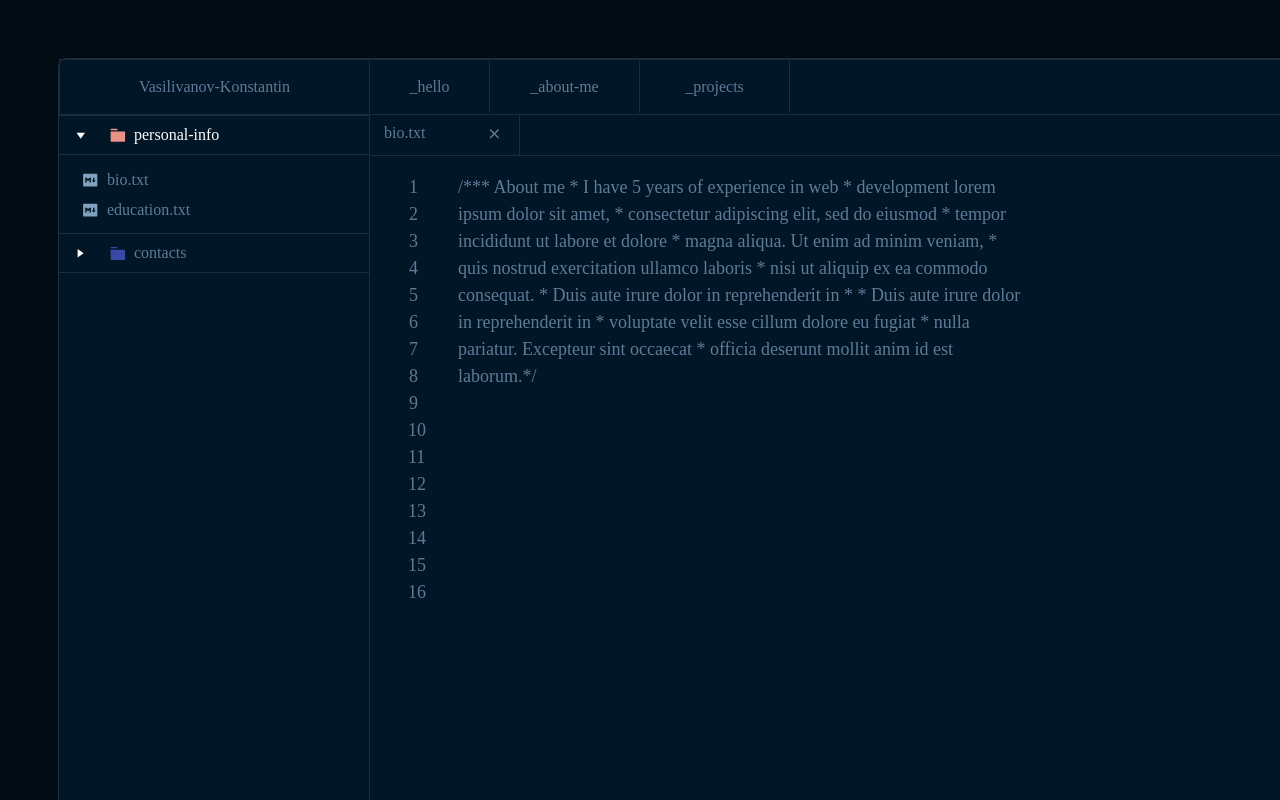
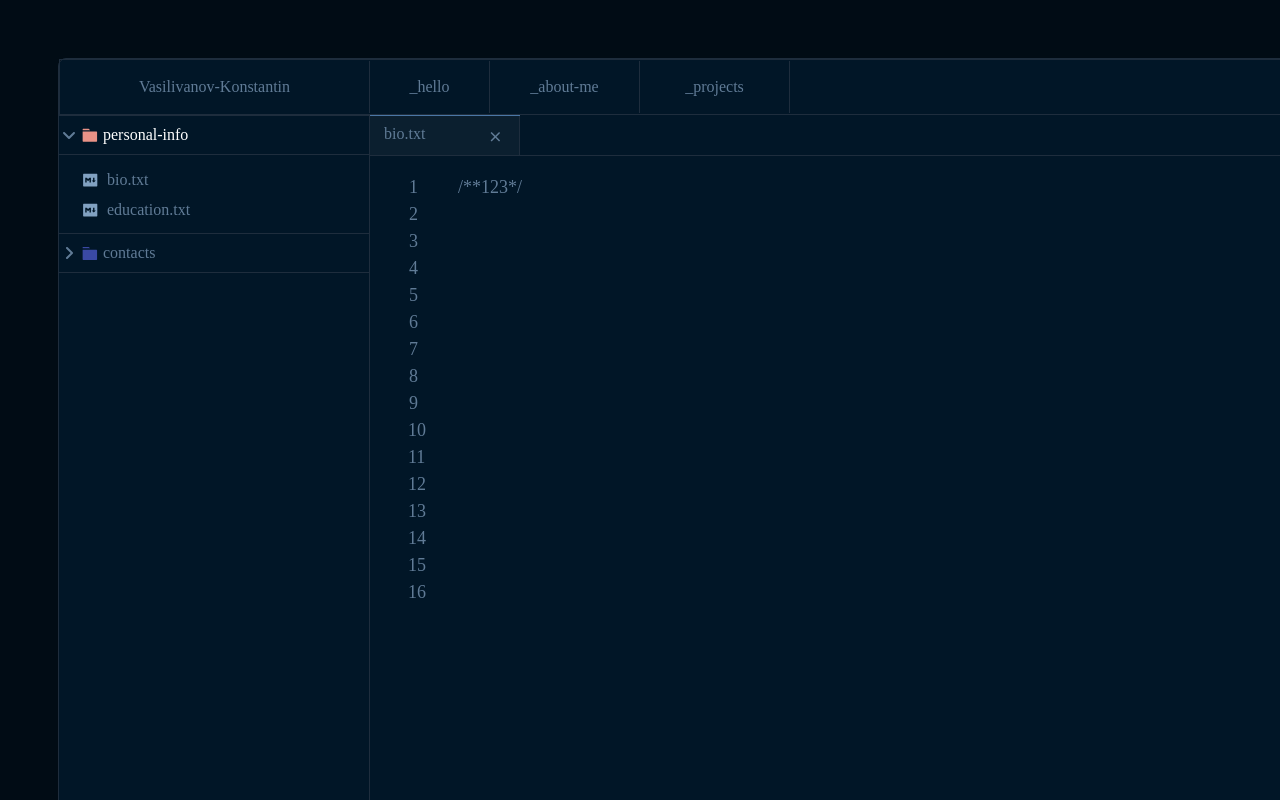
Before and after one commit to iVaccemoq/portfolioMain, a React (Create React App) app: page /about in a window 1280 px wide. Shown: the top 800 px of the page. Built offline with nearby package versions, Linux system fonts and the light colour scheme.

Commit message:
window opening functionality and window synchronization

```diff
--- a/src/components/SecondRouteWrapper/SecondRouteWrapper.js
+++ b/src/components/SecondRouteWrapper/SecondRouteWrapper.js
@@ -17,6 +17,7 @@ const SecondRouteWrapper = () => {
     const [toggleClass, setToggleClass] = useState(['personal-info_active', '','']);
     const [toggleChildClass, setToggleChildClass] = useState(['bio_active','']);
     const [windowName, setWindowName] = useState(['bio.txt','']);
+    const [mainScreen, setMainScreen] = useState('bio');
 
     const onActive = (e) => {
 
@@ -30,7 +31,7 @@ const SecondRouteWrapper = () => {
 
     const onWindow = (e) => {
         if (e.target.getAttribute('data-folders') !== null) {
-             setWindowName(toggleChildName(e, 'data-folders'))
+             setWindowName(toggleName(e, 'data-folders'))
          }
      }
 
@@ -82,22 +83,26 @@ const SecondRouteWrapper = () => {
 
     }
 
-    const toggleChildName = (e, dataAttr) => {
+    const toggleName = (e, dataAttr) => {
+
+        setMainScreen(e.target.getAttribute(dataAttr));
 
         const copyArr = windowName.slice(0);
         let childNames = [];
-        let counter = 0;
 
         childNames = windowName.map((item,i) => {
 
-            copyArr.forEach(item => {
-                if (item === `${e.target.getAttribute(dataAttr)}.txt`) {
+            let counter = 0;
+
+            copyArr.forEach(attr => {
+                if (attr === `${e.target.getAttribute(dataAttr)}.txt`) {
                     counter++
                 }
             })
 
             if (item === '' && counter === 0) {
-                copyArr[i] = e.target.getAttribute(dataAttr);
+                copyArr[i] = `${e.target.getAttribute(dataAttr)}.txt`;
+                setMainScreen(e.target.getAttribute(dataAttr));
                 return `${e.target.getAttribute(dataAttr)}.txt`
             } else {
                 copyArr[i] = item;
@@ -106,6 +111,40 @@ const SecondRouteWrapper = () => {
         })
         return childNames
 
+    }
+
+    console.log(windowName)
+
+    const toggleMainScreen = (dataAttr) => {
+        setMainScreen(dataAttr)
+    }
+
+    const onClose = (e) => {
+        let arr = [];
+        for (let key in windowName) {
+            if (e.target.getAttribute('data-close') === windowName[key]) {
+                arr[key] = ''
+            } else {
+                arr[key] = windowName[key]
+            }
+
+
+        }
+
+        let counter = 0;
+        arr.forEach((item,i) => {
+            if (item !== '') {
+                setMainScreen(item.slice(0,-4))
+            } else {
+                counter++
+            }
+        })
+
+        if (counter === 2) {
+            setMainScreen('')
+        }
+
+        setWindowName(arr)
     }
 
     return (
@@ -117,8 +156,8 @@ const SecondRouteWrapper = () => {
                 <AsidePanelEntrailsContacts dataAttr='contacts' toggleClass={toggleClass}/>
             </Gpspanel>
             <MainScreen>
-                <Window windowName={windowName}/>
-                <MainScreenEntralis/>
+                <Window windowName={windowName} toggleMainScreen={toggleMainScreen} onClose={onClose} mainScreen={mainScreen}/>
+                <MainScreenEntralis frame={mainScreen}/>
                 <Scroll/>
             </MainScreen>
         </main>
--- a/src/components/asideEntrails/AsideEntrails.js
+++ b/src/components/asideEntrails/AsideEntrails.js
@@ -1,4 +1,6 @@
 import bigArrow from '../../resourses/weightArrow.svg';
+
+import arrow from '../../resourses/angle-right-solid.svg'
 
 const AsideEntrails = (props) => {
 
@@ -16,8 +18,8 @@ const AsideEntrails = (props) => {
 
     return (
         <div data-folder={props.dataAttr} className={clazz} >
-            <img className={imgClazz} src={bigArrow} alt="arrow" />
-            <img className='aside-panel__big-arrow aside-panel__big-arrow_active' src={props.img} alt="arrow" />
+            <img className={imgClazz} src={arrow} alt="arrow" />
+            <img src={props.img} className='aside-panel__folder' alt="folder" />
             {props.name}
         </div>
     )
--- a/src/components/gps-panel/gps-panel.scss
+++ b/src/components/gps-panel/gps-panel.scss
@@ -21,11 +21,15 @@
         }
     }
     &__big-arrow{
-        margin-left: 17px;
+        margin-left: 5px;
         margin-right: 8px;
-        transform: rotate(-90deg);
+        height: 20px;
+        width: 10px;
         &_active {
-            transform: rotate(0deg);
+            transform: rotate(90deg);
         }
     }
+    &__folder{
+        margin-right: 5px;
+    }
 }
--- a/src/components/mainScreenEntralis/MainScreenEntralis.js
+++ b/src/components/mainScreenEntralis/MainScreenEntralis.js
@@ -1,6 +1,20 @@
+import { useState, useEffect } from "react";
 
 
-const MainScreenEntralis = () => {
+const MainScreenEntralis = (props) => {
+
+    const [mainframe, setMainFrame] = useState('')
+
+    useEffect(() => {
+        if (props.frame === 'bio') {
+            setMainFrame('123');
+        } else if (props.frame === 'education') {
+            setMainFrame('321');
+        } else {
+            setMainFrame('555')
+        }
+    }, [props.frame]);
+
     return (
         <div className="main-screen__wrapper">
             <div className="main-screen__number">
@@ -8,20 +22,7 @@ const MainScreenEntralis = () => {
             </div>
             <p className="main-screen__text">
                 <span className="main-screen__text main-screen__text_dat">/**</span>
-                * About me
-                * I have 5 years of еxperience in web
-                * development lorem ipsum dolor sit amet,
-                * consectetur adipiscing elit, sed do eiusmod
-                * tempor incididunt ut labore et dolore
-                * magna aliqua. Ut enim ad minim veniam,
-                * quis nostrud exercitation ullamco laboris
-                * nisi ut aliquip ex ea commodo consequat.
-                * Duis aute irure dolor in reprehenderit in
-                *
-                * Duis aute irure dolor in reprehenderit in
-                * voluptate velit esse cillum dolore eu fugiat
-                * nulla pariatur. Excepteur sint occaecat
-                * officia deserunt mollit anim id est laborum.
+                {mainframe}
                 <span className="main-screen__text main-screen__text_dat">*/</span>
             </p>
         </div>
--- a/src/components/thirdRouteWrapper/ThirdRouteWrapper.js
+++ b/src/components/thirdRouteWrapper/ThirdRouteWrapper.js
@@ -4,16 +4,156 @@ import Window from "../window/Window"
 import Scroll from "../scroll/Scroll"
 import AsideEntrails from "../asideEntrails/AsideEntrails"
 import MainFrameThirdPage from "../mainFrameThirdPage/MainFrameThirdPage"
+import AsidePanelEntrails from "../asidePanelEntrails/AsidePanelEntrails"
+
+import blueIco from '../../resourses/blueFolder.svg'
+
+import { useState } from "react";
 
 const ThirdRouteWrapper = () => {
+
+    const [toggleClass, setToggleClass] = useState(['personal-info_active', '','']);
+    const [toggleChildClass, setToggleChildClass] = useState(['bio_active','']);
+    const [windowName, setWindowName] = useState(['bio.txt','']);
+    const [mainScreen, setMainScreen] = useState('bio');
+
+    const onActive = (e) => {
+
+        if (e.target.getAttribute('data-folder') !== null) {
+            setToggleClass(toggleClazz(toggleClass,e,'data-folder'))
+        } else if (e.target.getAttribute('data-folders') !== null)  {
+            setToggleChildClass(toggleClazz(toggleChildClass,e,'data-folders'))
+        }
+
+    }
+
+    const onWindow = (e) => {
+        if (e.target.getAttribute('data-folders') !== null) {
+             setWindowName(toggleName(e, 'data-folders'))
+         }
+     }
+
+    const toggleClazz = (whtToggle, e, whtDataAttr) => {
+
+        const copyArr = whtToggle.slice(0);
+        let clazz = [];
+
+        let counter = 0;
+
+        copyArr.forEach((item,i) => {
+            if (item === `${e.target.getAttribute(whtDataAttr)}_active`) {
+                counter ++
+            }
+        })
+
+        if (counter > 0) {
+            clazz = whtToggle.map((item, i) => {
+
+                if (item === `${e.target.getAttribute(whtDataAttr)}_active`) {
+                    return ''
+                } else {
+                    return item
+                }
+            })
+        } else {
+            clazz = whtToggle.map((item, i) => {
+
+                copyArr[i] = item;
+
+                let counter = 0;
+
+                copyArr.forEach((item,i) => {
+                    if (item === `${e.target.getAttribute(whtDataAttr)}_active`) {
+                        counter ++
+                    }
+                })
+
+                if (item === '' && counter === 0) {
+                    copyArr[i] = `${e.target.getAttribute(whtDataAttr)}_active`;
+                    return `${e.target.getAttribute(whtDataAttr)}_active`
+                } else {
+                    return item
+                }
+            })
+        }
+
+        return clazz
+
+    }
+
+    const toggleName = (e, dataAttr) => {
+
+        setMainScreen(e.target.getAttribute(dataAttr));
+
+        const copyArr = windowName.slice(0);
+        let childNames = [];
+
+        childNames = windowName.map((item,i) => {
+
+            let counter = 0;
+
+            copyArr.forEach(attr => {
+                if (attr === `${e.target.getAttribute(dataAttr)}.txt`) {
+                    counter++
+                }
+            })
+
+            if (item === '' && counter === 0) {
+                copyArr[i] = `${e.target.getAttribute(dataAttr)}.txt`;
+                setMainScreen(e.target.getAttribute(dataAttr));
+                return `${e.target.getAttribute(dataAttr)}.txt`
+            } else {
+                copyArr[i] = item;
+                return item;
+            }
+        })
+        return childNames
+
+    }
+
+    console.log(windowName)
+
+    const toggleMainScreen = (dataAttr) => {
+        setMainScreen(dataAttr)
+    }
+
+    const onClose = (e) => {
+        let arr = [];
+        for (let key in windowName) {
+            if (e.target.getAttribute('data-close') === windowName[key]) {
+                arr[key] = ''
+            } else {
+                arr[key] = windowName[key]
+            }
+
+
+        }
+
+        let counter = 0;
+        arr.forEach((item,i) => {
+            if (item !== '') {
+                setMainScreen(item.slice(0,-4))
+            } else {
+                counter++
+            }
+        })
+
+        if (counter === 2) {
+            setMainScreen('')
+        }
+
+        setWindowName(arr)
+    }
+
     return (
         <main className="App__two-page-wrapper">
-            <Gpspanel>
-                <AsideEntrails filter='projects'/>
+            <Gpspanel onActive={onActive} onWindow={onWindow}>
+                <AsideEntrails img={blueIco} dataAttr='personal-info' name={'personal-info'} toggleClass={toggleClass}/>
+                <AsidePanelEntrails dataAttr='personal-info' toggleChildClass={toggleChildClass} toggleClass={toggleClass}/>
             </Gpspanel>
             <MainScreen>
-                <Window window='React'/>
-                <MainFrameThirdPage/>
+                <Window windowName={windowName} toggleMainScreen={toggleMainScreen} onClose={onClose} mainScreen={mainScreen}/>
+                <MainFrameThirdPage frame={mainScreen}/>
                 <Scroll/>
             </MainScreen>
         </main>
--- a/src/components/window/Window.js
+++ b/src/components/window/Window.js
@@ -4,10 +4,13 @@ import WindowEntrails from '../windowEntrails/WindowEntrails';
 
 const Window = (props) => {
 
+
+
     const names = props.windowName.map(item => {
         if (item !== '') {
-           return <WindowEntrails name={item}/>
+           return <WindowEntrails mainScreen={props.mainScreen} name={item} toggleMainScreen={props.toggleMainScreen} dataAttr={item} onClose={props.onClose}/>
         }
+
     })
 
 
--- a/src/components/window/window.scss
+++ b/src/components/window/window.scss
@@ -7,10 +7,15 @@
     line-height: normal;
     height: 40px;
     display: flex;
-    &__img{
+    &__img-wrapper{
         position: absolute;
-        right: 15px;
+        right: 10%;
         cursor: pointer;
+        border-radius: 5px;
+        top: 10px;
+        &:hover{
+            background-color: rgba(255,255,255, 0.07);
+        }
     }
     &__wrapper{
         position: relative;
@@ -18,5 +23,18 @@
         width: 150px;
         height: 40px;
         padding: 9px 12px 9px 14px;
+        cursor: pointer;
+        &:hover{
+            background-color: rgba(255,255,255, 0.02);
+        }
     }
+    &__wrapper-close{
+        position: relative;
+        &_active{
+            background-color: rgba(255,255,255, 0.04);
+            border-top: 1px solid #4a76a5;
+        }
+
+    }
+
 }
--- a/src/components/windowEntrails/WindowEntrails.js
+++ b/src/components/windowEntrails/WindowEntrails.js
@@ -1,12 +1,25 @@
 import close from '../../resourses/close.svg';
 
 const WindowEntrails = (props) => {
-    console.log(props.name)
+
+    let clazz = "window__wrapper-close";
+
+    if (props.name.slice(0,-4) === props.mainScreen) {
+        clazz = `window__wrapper-close window__wrapper-close_active`
+    }
+
     return (
-        <div className="window__wrapper">
-            {props.name}
-            <img className='window__img' src={close} alt="close" />
+        <>
+        <div className={clazz}>
+            <div className="window__wrapper" onClick={() => props.toggleMainScreen(props.dataAttr.slice(0,-4))}>
+                {props.name}
+            </div>
+            <div data-close={props.dataAttr} className="window__img-wrapper" onClick={(e) => props.onClose(e)}>
+                <img data-close={props.dataAttr} className='window__img' src={close} alt="close" />
+            </div>
         </div>
+        </>
+
     )
 }
 
```
Also changed, not shown: src/resourses/angle-right-solid.svg (added), src/resourses/blueFolder.svg (added).
